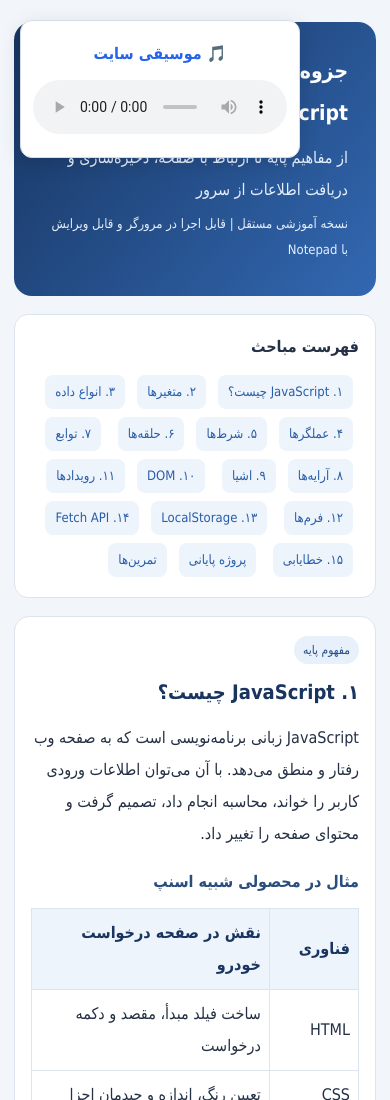
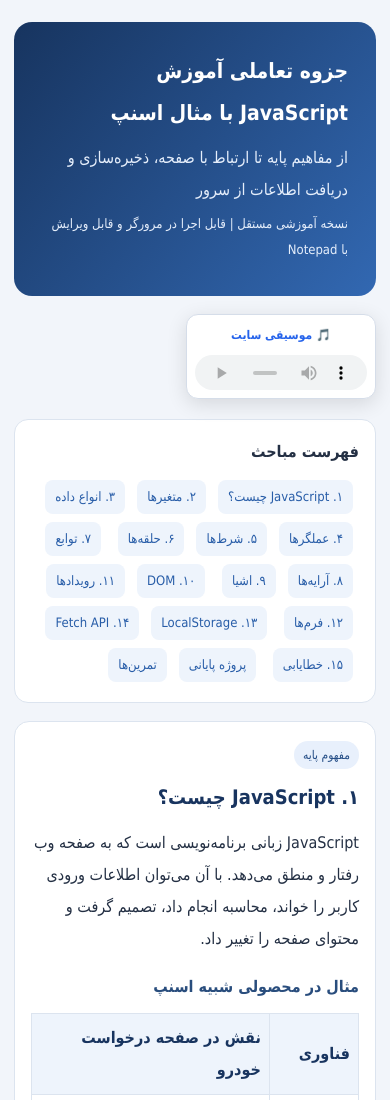
Before and after one commit to photocopy1401-art/MyWebsite, a plain HTML site: page home.html in a window 390 px wide. Shown: the top 1100 px of the page. Drawn offline with Linux system fonts and the light colour scheme.

Commit message:
Update home.html

```diff
--- a/home.html
+++ b/home.html
@@ -42,32 +42,49 @@ footer{text-align:center;color:var(--muted);padding:25px}
 
 
 .music-player {
-    position: fixed;
-    top: 20px;
-    left: 20px;
+    position: sticky;
+    top: 10px;
+    z-index: 1000;
 
-    width: 280px;
-    padding: 12px;
+    width: 260px;
+    margin: 15px 0 20px 0;
+    padding: 10px;
 
     background: white;
     border: 1px solid #D5DDE9;
     border-radius: 12px;
-
     box-shadow: 0 5px 20px rgba(0,0,0,0.12);
 
-    text-align: center;
-    z-index: 1000;
+    display: flex;
+    flex-direction: column;
+    align-items: center;
+    gap: 8px;
 }
 
-.music-player p {
+.music-player span {
     color: #2563EB;
+    font-weight: bold;
     font-family: Tahoma;
-    font-weight: bold;
-    margin: 5px 0 10px;
 }
 
 .music-player audio {
     width: 100%;
+}
+
+/* تنظیمات گوشی */
+@media (max-width: 600px) {
+    .music-player {
+        width: 190px;
+        padding: 8px;
+    }
+
+    .music-player audio {
+        height: 35px;
+    }
+
+    .music-player span {
+        font-size: 12px;
+    }
 }
 
 
@@ -80,6 +97,14 @@ footer{text-align:center;color:var(--muted);padding:25px}
 <p>از مفاهیم پایه تا ارتباط با صفحه، ذخیره‌سازی و دریافت اطلاعات از سرور</p>
 <p class="small" style="color:#e5eefb">نسخه آموزشی مستقل | قابل اجرا در مرورگر و قابل ویرایش با Notepad</p>
 </header>
+
+<div class="music-player">
+    <span>🎵 موسیقی سایت</span>
+
+    <audio controls loop>
+        <source src="music=125.mp3" type="audio/mpeg">
+    </audio>
+</div>
 
 <nav>
 <strong>فهرست مباحث</strong>
@@ -547,13 +572,4 @@ document.getElementById('finalForm').addEventListener('submit',function(event){
 
 
 </body>
-<div class="music-player">
-
-    <p>🎵 موسیقی سایت</p>
-
-    <audio id="siteMusic" controls loop>
-        <source src="music.mp3" type="audio/mpeg">
-    </audio>
-
-</div>
 </html>
```
